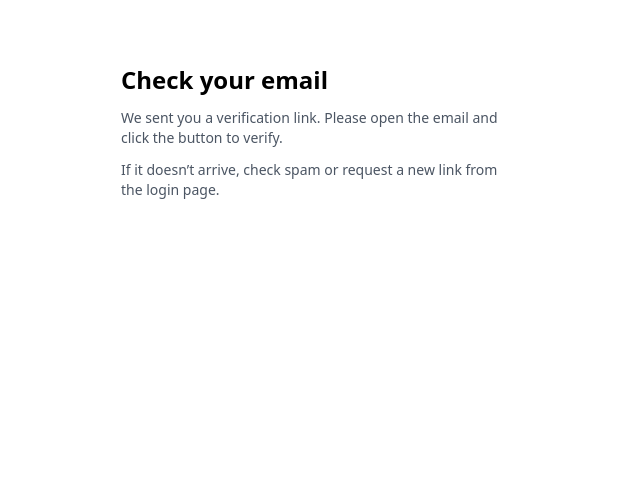
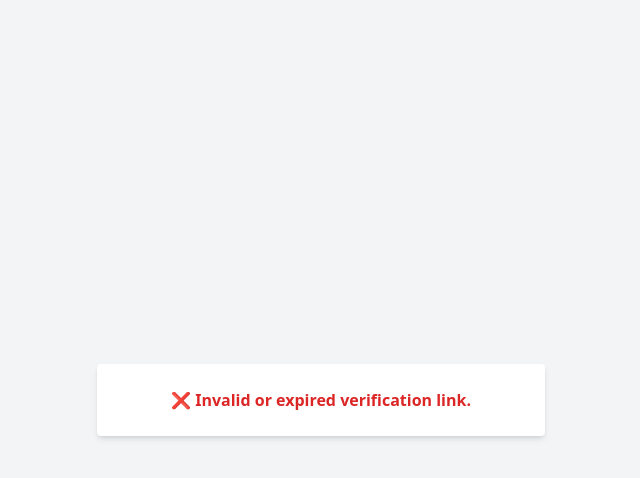
Before and after one commit to begintolern/Linkmint, a Next.js app: page /verify-email in a window 1280 px wide. Shown: the top 478 px of the page, without its empty margins (319-959 px from the left). Built offline with nearby package versions, Linux system fonts and the light colour scheme.

Commit message:
Harden /verify-email with Suspense + dynamic flags

```diff
--- a/app/verify-email/page.tsx
+++ b/app/verify-email/page.tsx
@@ -1,5 +1,6 @@
 "use client";
 export const dynamic = "force-dynamic";
+export const fetchCache = "force-no-store";
 
 import { useEffect, useState, Suspense } from "react";
 import { useSearchParams, useRouter } from "next/navigation";
@@ -62,14 +63,8 @@ function VerifyEmailHandler() {
 
 export default function VerifyEmailPage() {
   return (
-    <main className="mx-auto max-w-md py-16 px-6">
-      <h1 className="text-2xl font-semibold mb-3">Check your email</h1>
-      <p className="text-sm text-gray-600">
-        We sent you a verification link. Please open the email and click the button to verify.
-      </p>
-      <p className="text-sm text-gray-600 mt-3">
-        If it doesn’t arrive, check spam or request a new link from the login page.
-      </p>
-    </main>
+    <Suspense fallback={<div className="p-6 text-slate-600 text-sm">Loading…</div>}>
+      <VerifyEmailHandler />
+    </Suspense>
   );
 }
```
